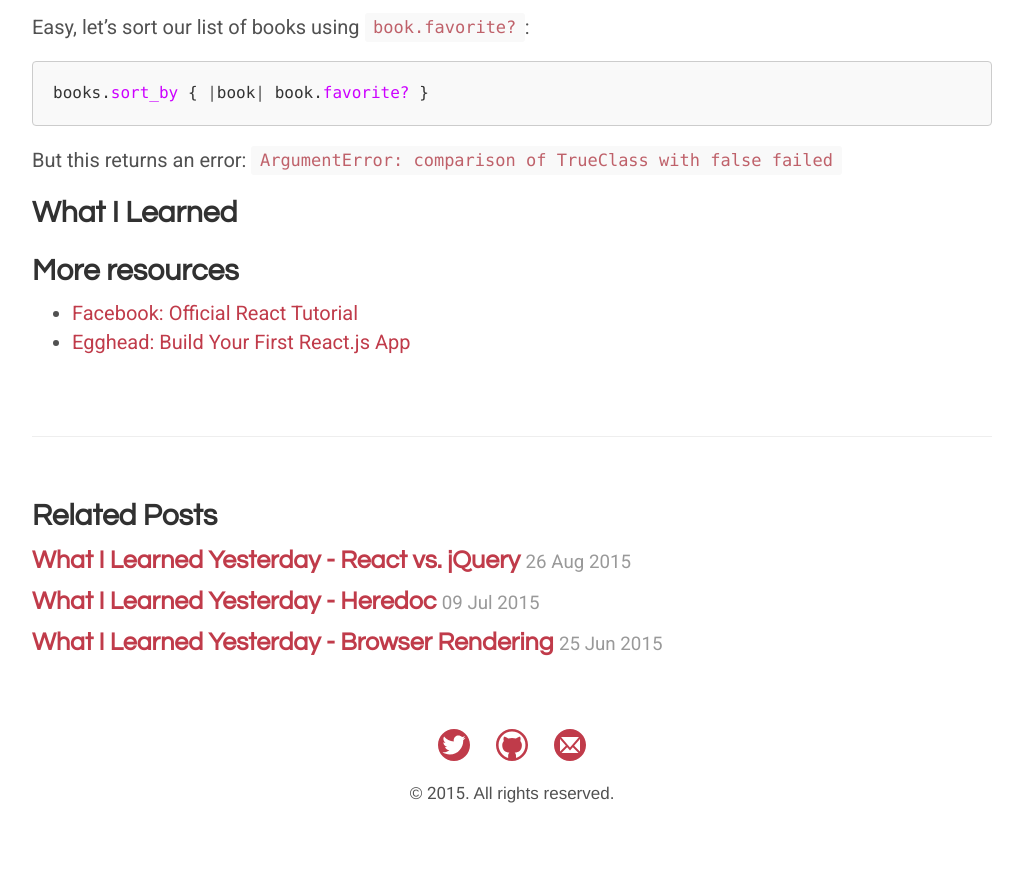
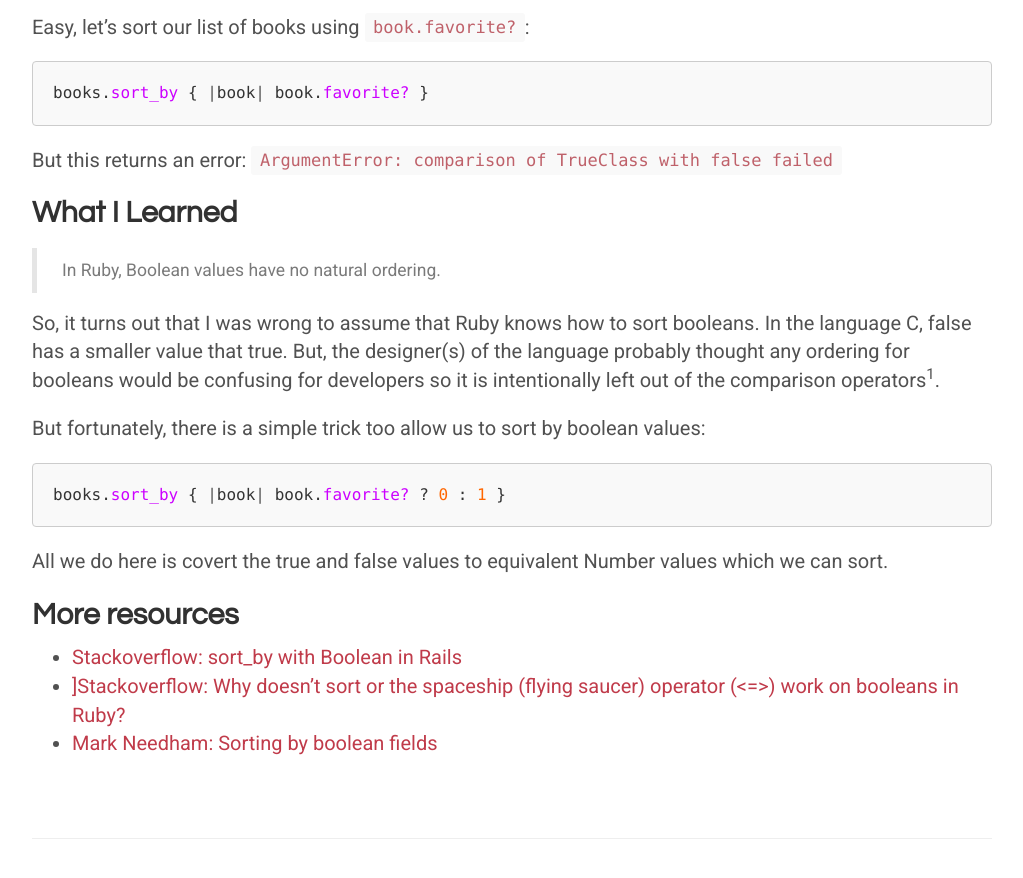
Before and after one commit to mateoclarke/mateoclarke-dot-com, a Jekyll site: the page built from blog/_posts/2015-10-14-what-i-learned-boolean-ruby.md, in a window 1280 px wide and 900 px high, scrolled down 634 px. Shown: the top 878 px of the window, without its empty margins (128-1151 px from the left). Built offline with Jekyll 4.4.1, drawn with Linux system fonts in a browser that asks for light colours; before the commit the page ends 1441 px from its top, so only the background shows below that.

Commit message:
update new post

````diff
--- a/blog/_posts/2015-10-14-what-i-learned-boolean-ruby.md
+++ b/blog/_posts/2015-10-14-what-i-learned-boolean-ruby.md
@@ -19,6 +19,19 @@ But this returns an error: `ArgumentError: comparison of TrueClass with false fa
 
 ## What I Learned
 
+> In Ruby, Boolean values have no natural ordering.
+
+So, it turns out that I was wrong to assume that Ruby knows how to sort booleans. In the language C, false has a smaller value that true. But, the designer(s) of the language probably thought any ordering for booleans would be confusing for developers so it is intentionally left out of the comparison operators<sup href="#link1">1</sup>.
+
+But fortunately, there is a simple trick too allow us to sort by boolean values:
+
+```ruby
+books.sort_by { |book| book.favorite? ? 0 : 1 }
+```
+
+All we do here is covert the true and false values to equivalent Number values which we can sort.
+
 ## More resources
-- [Facebook: Official React Tutorial](https://facebook.github.io/react/docs/tutorial.html)
-- [Egghead: Build Your First React.js App](https://egghead.io/series/build-your-first-react-js-application)
+- [Stackoverflow: sort_by with Boolean in Rails](http://stackoverflow.com/questions/8737111/sort-by-with-boolean-in-rails)
+- <a name="link1">][Stackoverflow: Why doesn't sort or the spaceship (flying saucer) operator (<=>) work on booleans in Ruby?](http://stackoverflow.com/questions/14816131/why-doesnt-sort-or-the-spaceship-flying-saucer-operator-work-on-boolean)</a>
+- [Mark Needham: Sorting by boolean fields](http://www.markhneedham.com/blog/2011/01/08/ruby-sorting-by-boolean-fields/)
````
